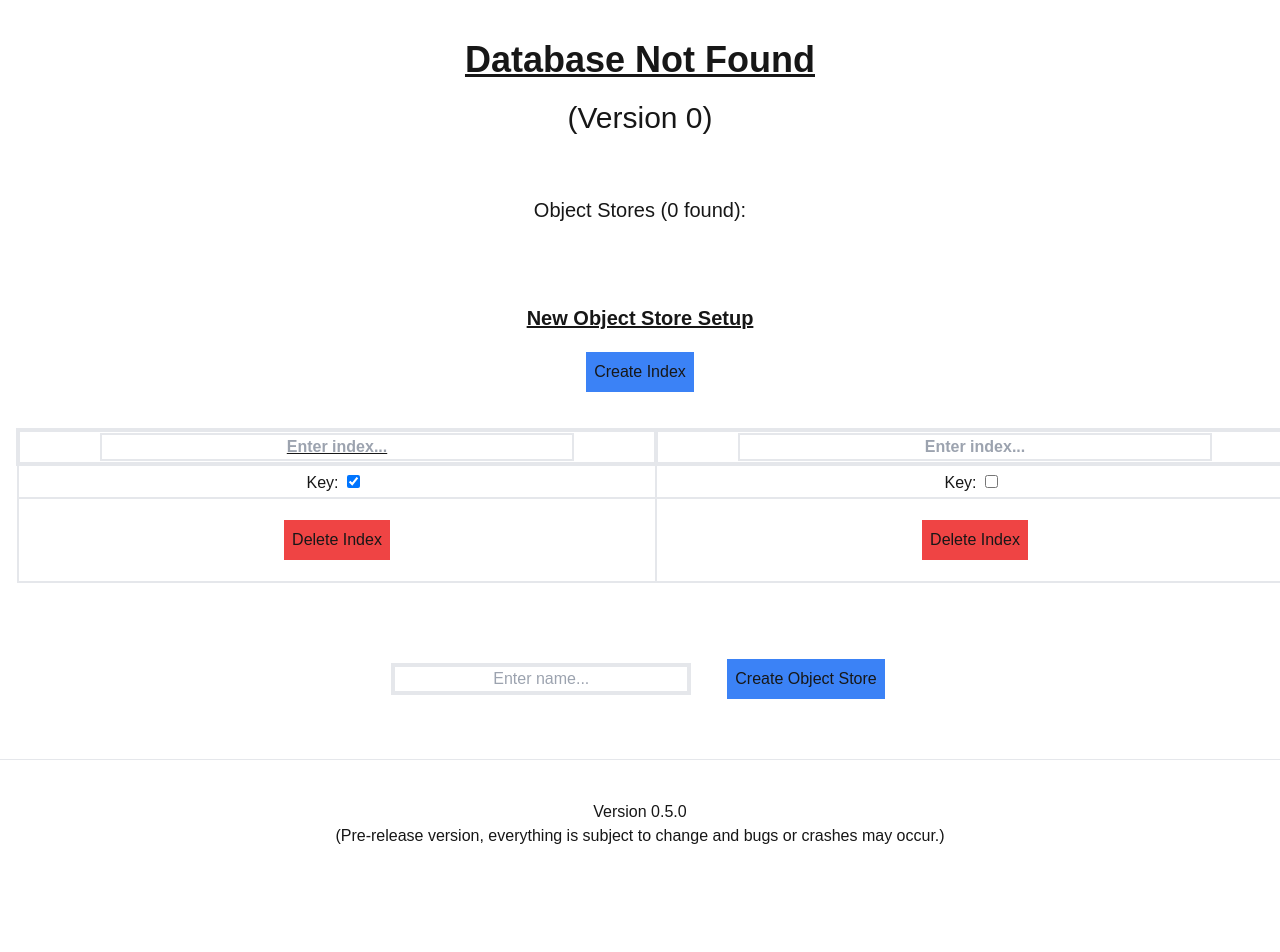
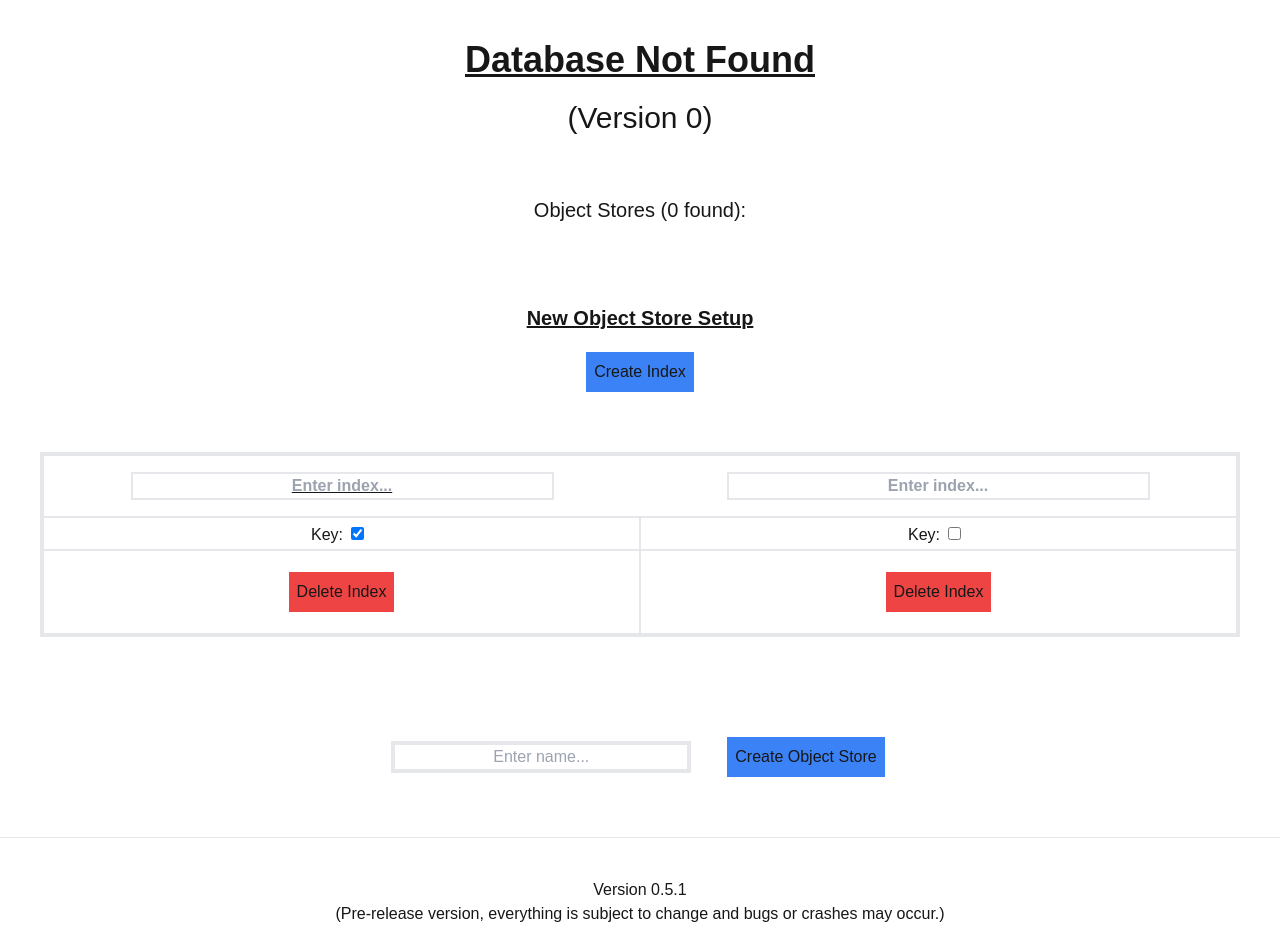
Before and after one commit to ShephardLuke/database-demo, a Next.js app: page /view in a window 1280 px wide. Shown: the top 952 px of the page. Before the commit the page ends 848 px from the top, so only its background shows below. Built offline with nearby package versions, Linux system fonts and the light colour scheme.

Commit message:
Small style changes

```diff
--- a/app/dbLink.tsx
+++ b/app/dbLink.tsx
@@ -47,16 +47,16 @@ export default function DbLink({database, deleteDatabase}: {database: IDBDatabas
 
     return (
         <tr className="border-2">
-            <th>
+            <th className="border-2">
                 {database.name}
             </th>
-            <td>
+            <td className="border-2">
                 {database.version}
             </td>
-            <td className="truncate text-nowrap">
+            <td className="truncate text-nowrap border-2">
                 {objectStoreNames.length}: {getObjectStoreNamesString()}
             </td>
-            <td>
+            <td className="border-2">
                 <Link className="" href={{pathname: "/view", query: {database: database.name}}}>
                     <PrimaryButton text="Open Database" clicked={() => {}}/>
                 </Link>
--- a/app/footer/footer.tsx
+++ b/app/footer/footer.tsx
@@ -3,8 +3,10 @@ export default function Footer() { // Global footer
     return (
         <footer className="text-center">
             <hr></hr>
-            <p className="pt-10">Version {pk.version}</p>
-            <p>(Pre-release version, everything is subject to change and bugs or crashes may occur.)</p>
+            <div className="p-10">
+                <p>Version {pk.version}</p>
+                <p>(Pre-release version, everything is subject to change and bugs or crashes may occur.)</p>
+            </div>
         </footer>
     )
 }
--- a/app/page.tsx
+++ b/app/page.tsx
@@ -80,10 +80,10 @@ export default function ChooseDatabase() { // Displaying every database allowing
 
     return (
         <>
-            <div className="text-center">
+            <div className="text-center p-10">
                 <p className="p-10 pb-5 text-4xl text-bold underline">Found databases: {databases?.length}</p>
                 <br/>
-                <table className="table-fixed w-full border-2">
+                <table className="table-fixed w-full border-4">
                     <thead className="border-2">
                         <tr>
                             <th>Database Name</th>
--- a/app/view/objectStore/objectStoreCreation.tsx
+++ b/app/view/objectStore/objectStoreCreation.tsx
@@ -113,9 +113,11 @@ export default function ObjectStoreCreation({newObjectStore}: {newObjectStore: (
 
     return (
         <>
+
             <p className="text-xl font-bold underline">New Object Store Setup</p>
             <PrimaryButton text="Create Index" clicked={newIndex}/>
-            <table className="m-4 table-fixed w-full">
+            <div className="p-10">
+                <table className="table-fixed w-full border-4">
                     <thead>
                         <tr>
                             {indexRows}
@@ -130,6 +132,7 @@ export default function ObjectStoreCreation({newObjectStore}: {newObjectStore: (
                         </tr>
                     </tbody>
                 </table>
+            </div>
             <div className="p-10">
                 <SuccessMessage success={creationMessage?.success} text={creationMessage?.text}/>
                 <input className="text-center m-4 border-4 w-1/4" placeholder="Enter name..." id="objectStoreName" type="text" />
--- a/app/view/objectStore/objectStoreDisplay.tsx
+++ b/app/view/objectStore/objectStoreDisplay.tsx
@@ -16,8 +16,8 @@ export default function ObjectStoreDisplay({idbRequest, deleteObjectStore}: {idb
 
     const indexOrder = [... keys, ...indexes]; // Eventually can possibly be rearranged by the user to whatever they pick
 
-    const headings = indexOrder.map(index => <th key={indexOrder.indexOf(index)} className={"border-solid border-4" + (keys.includes(index) ? " underline" : "")}>{index}</th>)
-    headings.push(<th key={"-1"} className="border-solid border-4">Option</th>)
+    const headings = indexOrder.map(index => <th key={indexOrder.indexOf(index)} className={"border-solid" + (keys.includes(index) ? " underline" : "")}>{index}</th>)
+    headings.push(<th key={"-1"} className="border-solid">Option</th>)
 
     const recordRows = data.map(record => <Record key={Object.values(record).toString()} deleteRecord={deleteRecord} indexOrder={indexOrder} data={record}/>) // bug if record has 2 indexes same data (will cause same keys)#=
 
@@ -139,8 +139,8 @@ export default function ObjectStoreDisplay({idbRequest, deleteObjectStore}: {idb
             <div className="flex justify-center">
                 <DeleteButton classAdd="flex-1 max-w-40" text="Delete Object Store" clicked={() => deleteObjectStore((idbRequest.source as IDBObjectStore).name)}/>
             </div>
-            <div className="m-4 flex">
-                <table className="table-fixed w-full">
+            <div className="p-10">
+                <table className="table-fixed w-full border-4">
                     <thead className="h-2">
                         <tr>
                             {headings}
--- a/app/view/table/databaseIndexDisplay.tsx
+++ b/app/view/table/databaseIndexDisplay.tsx
@@ -2,6 +2,6 @@ import { ReactNode } from "react";
 
 export default function DatabaseIndexDisplay({text}: {text: unknown}) {
     return (
-        <th className="border-4">{text as ReactNode}</th>
+        <th className="p-4">{text as ReactNode}</th>
     )
 }
--- a/package.json
+++ b/package.json
@@ -1,6 +1,6 @@
 {
   "name": "database-demo",
-  "version": "0.5.0",
+  "version": "0.5.1",
   "private": true,
   "scripts": {
     "dev": "next dev",
```
Lines whose indentation alone changed are shown as unchanged.
